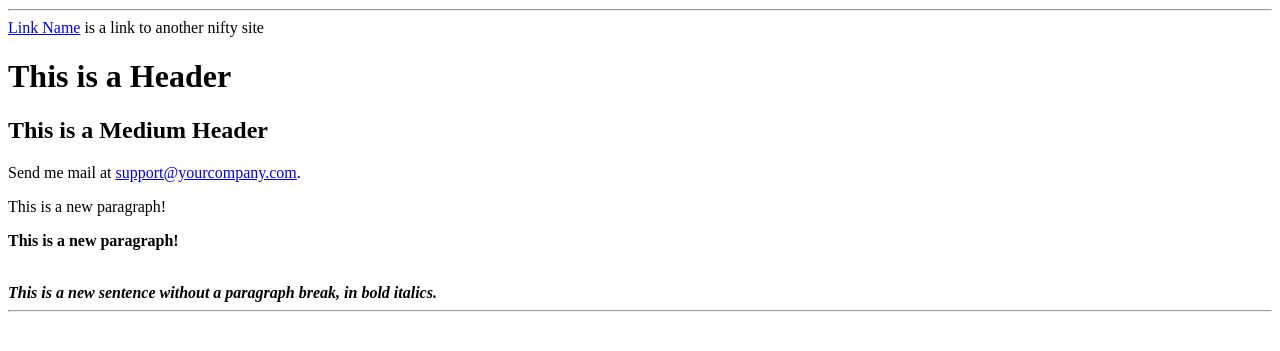
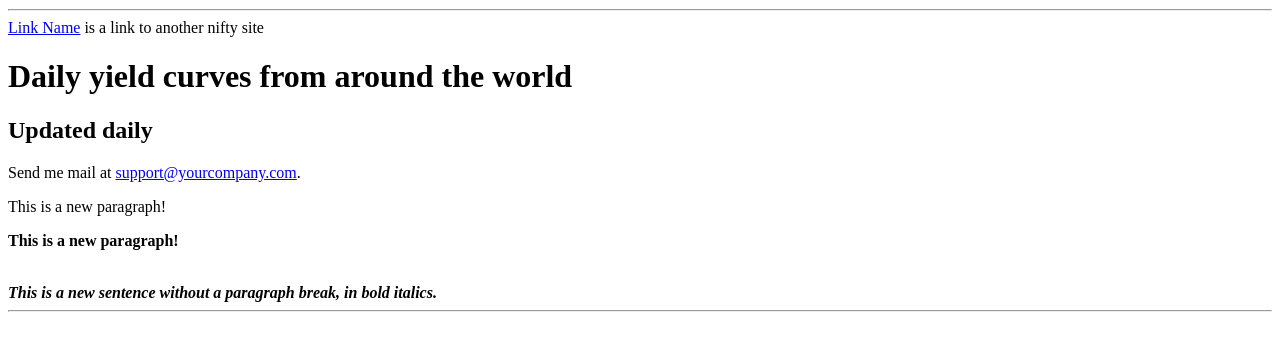
Before and after one commit to mk20111/supersimple-website, a plain HTML site: page index.html in a window 1280 px wide. Shown: the part 27-378 px from the top of the page. Drawn offline with Linux system fonts and the light colour scheme.

Commit message:
Update index.html

```diff
--- a/index.html
+++ b/index.html
@@ -1,7 +1,7 @@
 <!DOCTYPE html>
 <html>
 <head>
-  <title>Your Title Here</title>
+  <title>Yield Curves</title>
 </head>
 <body bgcolor="FFFFFF">
   <center>
@@ -9,8 +9,8 @@
   </center>
   <hr>
   <a href="http://somegreatsite.com">Link Name</a> is a link to another nifty site
-  <h1>This is a Header</h1>
-  <h2>This is a Medium Header</h2>
+  <h1>Daily yield curves from around the world</h1>
+  <h2>Updated daily</h2>
   Send me mail at <a href="mailto:support@yourcompany.com">support@yourcompany.com</a>.
   <p>This is a new paragraph!</p>
   <p><b>This is a new paragraph!</b></p>
```
